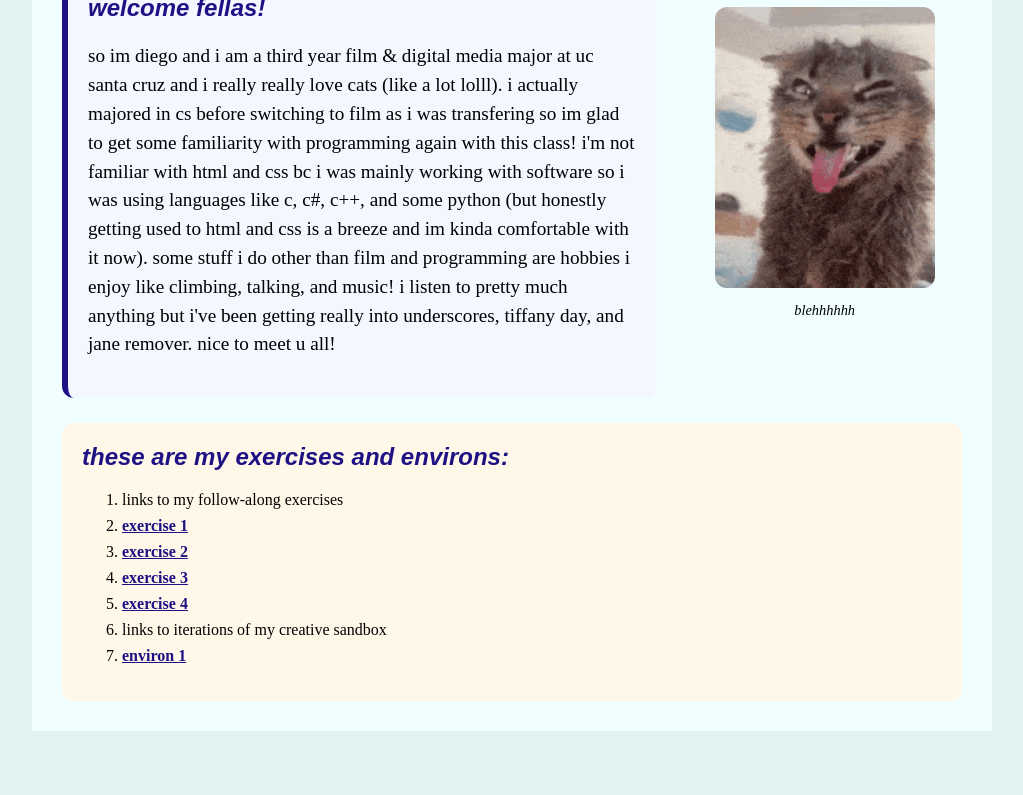
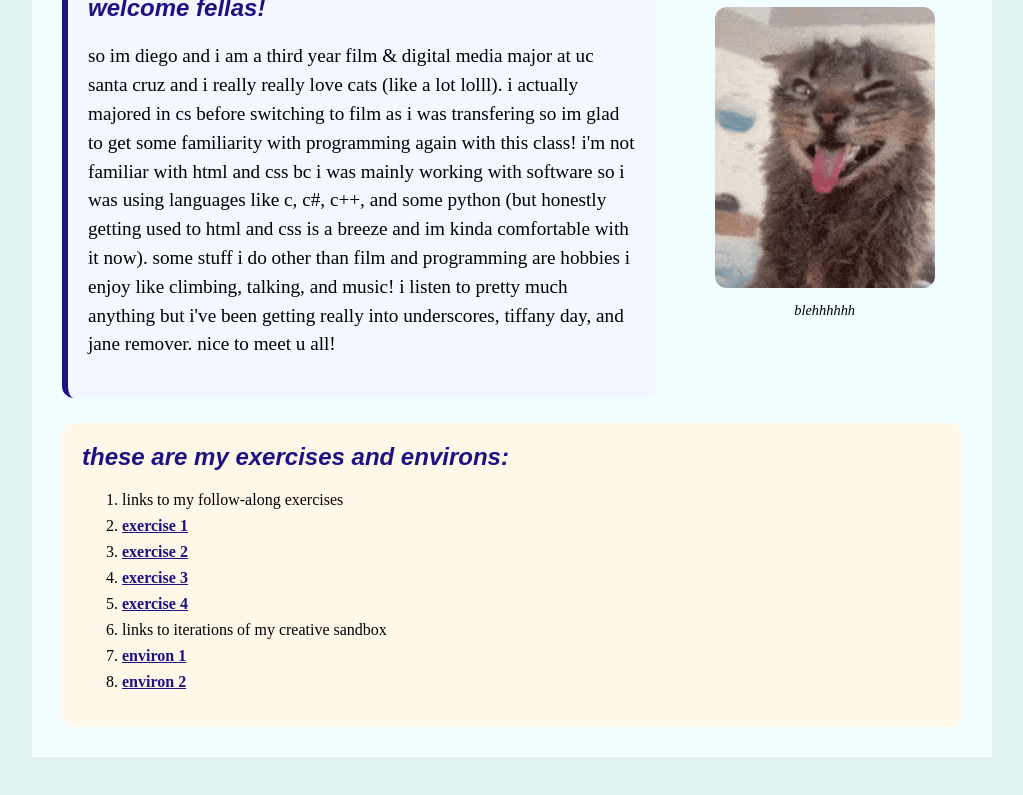
Before and after one commit to ruikouwu/ART-101, a plain HTML site: page index.html in a window 1280 px wide. Shown: the part 209-1004 px from the top of the page, without its empty margins (128-1151 px from the left). Drawn offline with Linux system fonts and the light colour scheme.

Commit message:
Update index.html

```diff
--- a/index.html
+++ b/index.html
@@ -42,6 +42,7 @@
                     <li><a href="exercises/ex04.html">exercise 4</a></li>
                     <li>links to iterations of my creative sandbox</li>
                     <li><a href="environ/env01.html">environ 1</a></li>
+                    <li><a href="environ/env02.html">environ 2</a></li>
                 </ol>
             </div>
 
```
